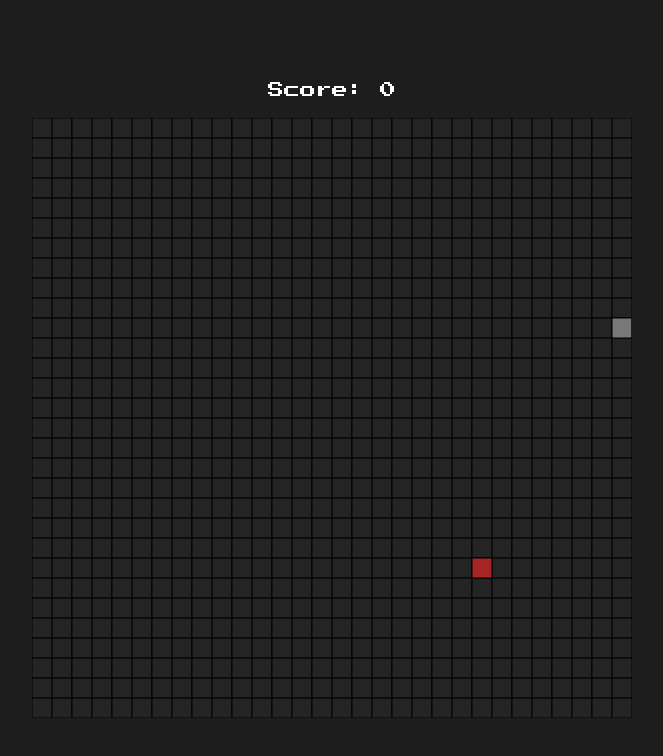
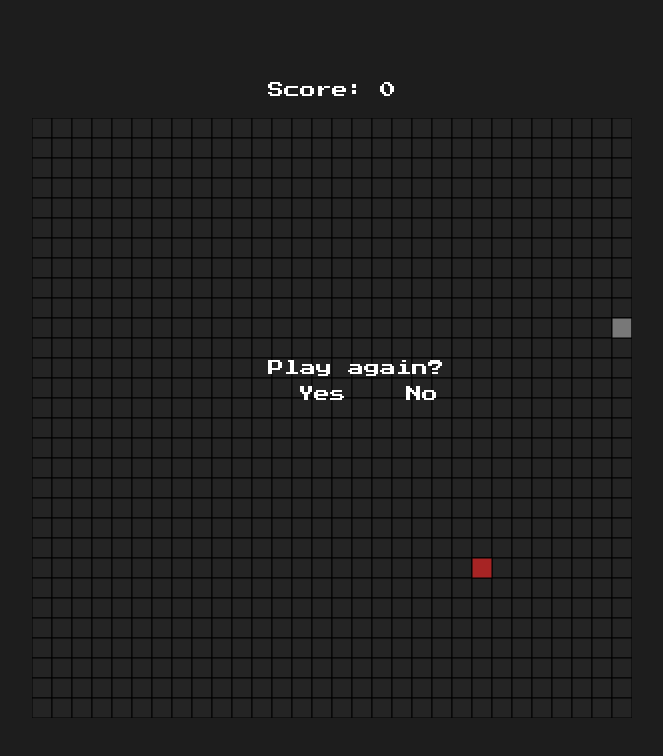
Before and after one commit to Casewinter/Snake-game, a website built with Vite: page index.html in a window 1280 px wide. Shown: the whole page, without its empty margins (308-971 px from the left). Built offline with nearby package versions, Linux system fonts and the light colour scheme.

Commit message:
preciso inserir a logica no modal

```diff
--- a/components/Snake.js
+++ b/components/Snake.js
@@ -131,7 +131,7 @@ class Snake {
         if (!this.collision()) {
             this.move();
         } else {
-
+            this.isAlive = false
         }
 
         this.draw()
--- a/index.html
+++ b/index.html
@@ -1,11 +1,13 @@
 <!DOCTYPE html>
 <html lang="en">
+
 <head>
   <meta charset="UTF-8" />
   <link rel="icon" type="image/svg+xml" href="/vite.svg" />
   <meta name="viewport" content="width=device-width, initial-scale=1.0" />
   <title>Snake game</title>
 </head>
+
 <body>
   <main>
     <p>
@@ -15,6 +17,23 @@
       <canvas id="myCanvas" width="600" height="600"></canvas>
     </div>
   </main>
+
+  <dialog open>
+    <div>
+      <p>
+        Play again?
+      </p>
+      <div class="play-again">
+        <p>
+          <span>Yes</span>
+        </p>
+        <p>
+          <span>No</span>
+        </p>
+      </div>
+    </div>
+  </dialog>
   <script type="module" src="/main.js"></script>
 </body>
+
 </html>
--- a/style.css
+++ b/style.css
@@ -20,3 +20,21 @@ main {
   align-items: center;
   gap: 20px;
 }
+
+dialog{
+top: 45%;
+left: 45%;
+background-color: transparent;
+width: 200px;
+height: 200px;
+border: none;
+}
+
+.play-again{
+  display: flex;
+  justify-content: space-around;
+}
+
+.play-again > p {
+  margin: 10px;
+}
```
Lines whose indentation alone changed are shown as unchanged.
